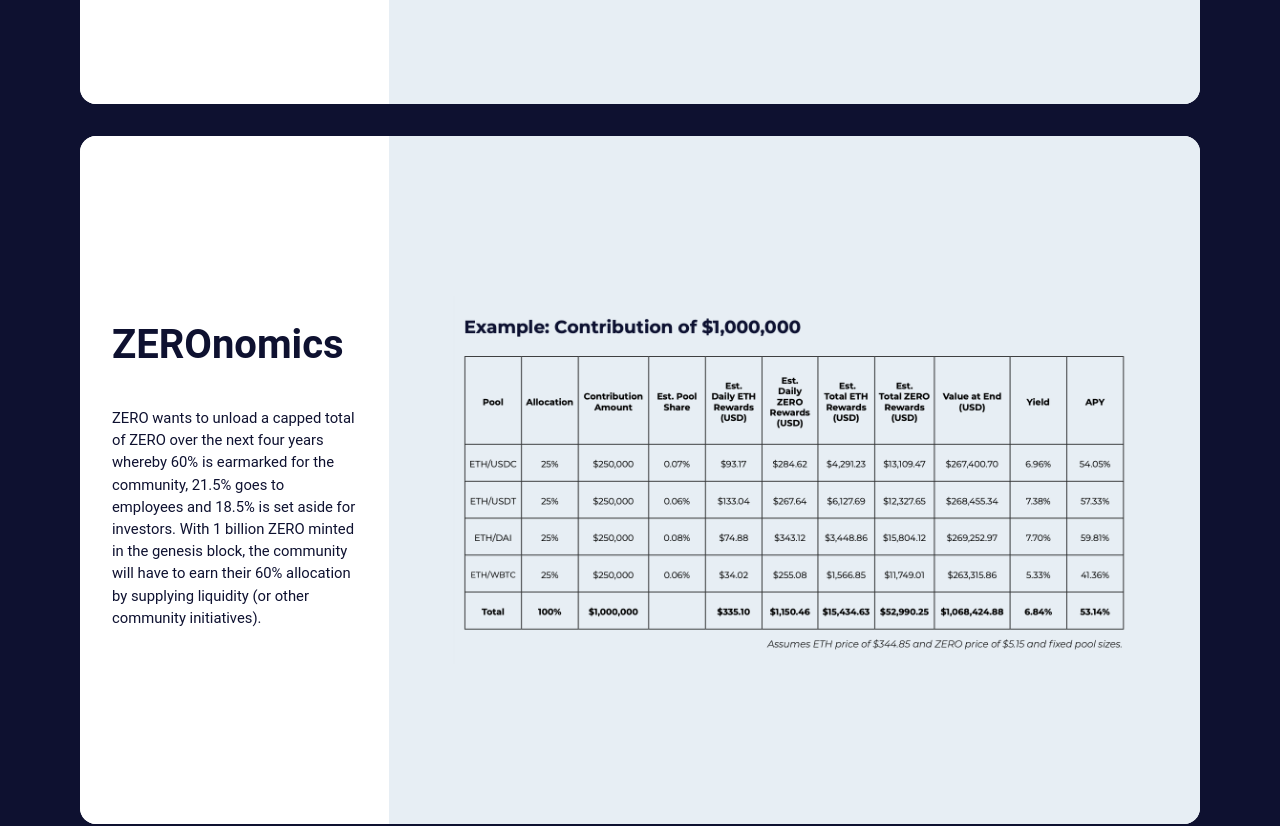
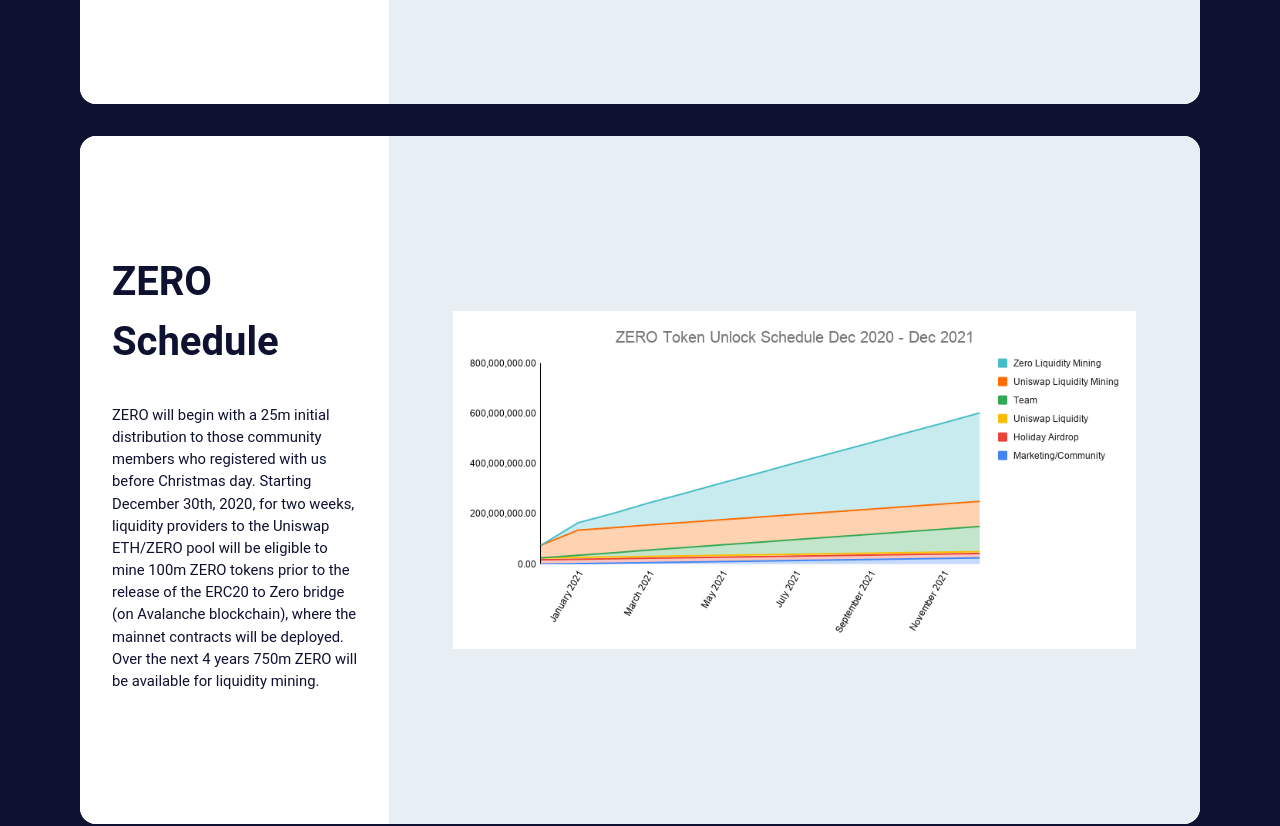
Before and after one commit to zeroexchange/website, a React (Create React App) app: page /learn-more in a window 1280 px wide. Shown: the part 680-1506 px from the top of the page. Built offline with nearby package versions, Linux system fonts and the light colour scheme.

Commit message:
update slide 2

```diff
--- a/src/pages/LearnMore/components/SlideSchedule/index.tsx
+++ b/src/pages/LearnMore/components/SlideSchedule/index.tsx
@@ -5,6 +5,7 @@
     <div className="slide-inner">
       <div className="slide-left">
         <h2>ZERO Schedule</h2>
+        <p>ZERO will begin with a 25m initial distribution to those community members who registered with us before Christmas day. Starting December 30th, 2020, for two weeks, liquidity providers to the Uniswap ETH/ZERO pool will be eligible to mine 100m ZERO tokens prior to the release of the ERC20 to Zero bridge (on Avalanche blockchain), where the mainnet contracts will be deployed. Over the next 4 years 750m ZERO will be available for liquidity mining.</p>
       </div>
       <div className="slide-right">
         <img src="/zero-schedule.png" alt="Zero Schedule" />
--- a/src/pages/LearnMore/index.tsx
+++ b/src/pages/LearnMore/index.tsx
@@ -18,7 +18,6 @@
         <div className="columns">
           <div className="column np">
             <SlideOne />
-            <SlideTwo />
             <SlideSchedule />
             <SlideThree />
             <SlideFour />
```
